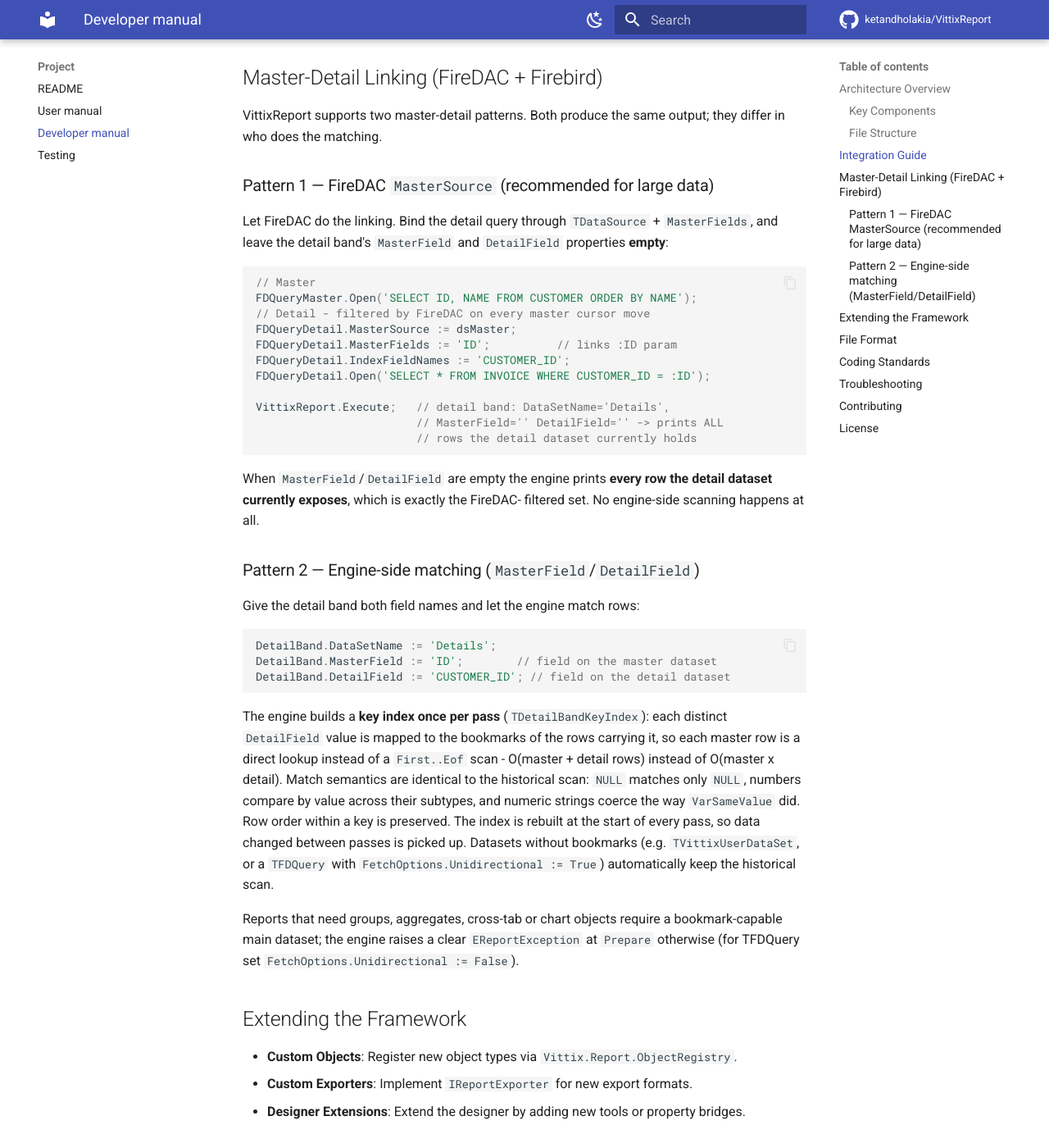
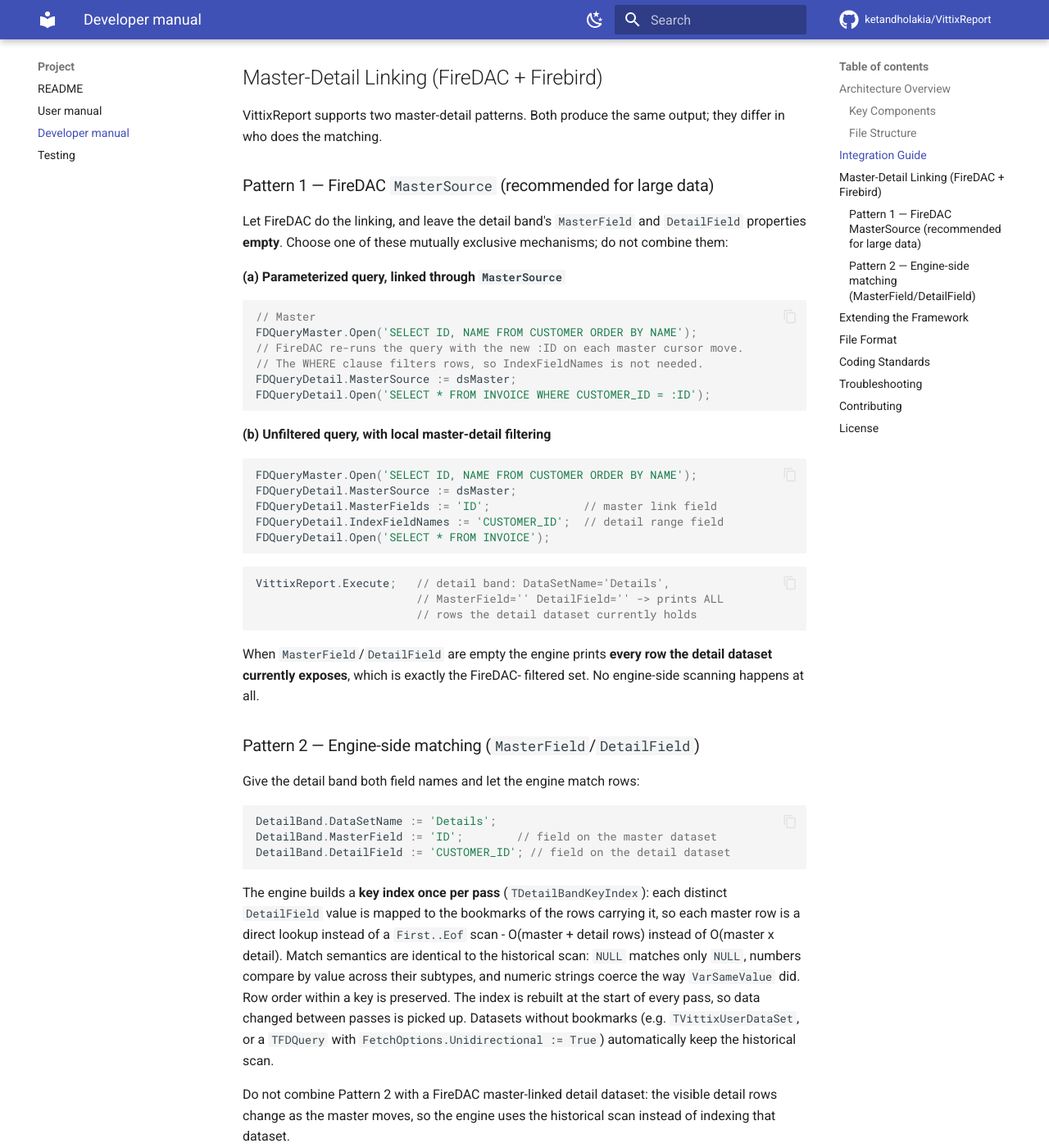
Before and after one commit to ketandholakia/VittixReport, an MkDocs documentation site: the page built from docs/developer-manual.md, in a window 1280 px wide and 1400 px high, scrolled down 1061 px. Shown: the whole window at 82% size. Built offline with MkDocs 1.6.1 and Material for MkDocs 9.7.7, drawn with Linux system fonts in a browser that asks for light colours; comment, search, counter and statistics services are not loaded; some of the changed text lies outside the part shown.

Commit message:
[chore] Reconcile FireDAC documentation

````diff
--- a/DEVELOPER_MANUAL.md
+++ b/DEVELOPER_MANUAL.md
@@ -29,19 +29,32 @@
 
 ### Pattern 1 — FireDAC `MasterSource` (recommended for large data)
 
-Let FireDAC do the linking. Bind the detail query through
-`TDataSource` + `MasterFields`, and leave the detail band's `MasterField`
-and `DetailField` properties **empty**:
+Let FireDAC do the linking, and leave the detail band's `MasterField`
+and `DetailField` properties **empty**. Choose one of these mutually
+exclusive mechanisms; do not combine them:
+
+**(a) Parameterized query, linked through `MasterSource`**
 
 ```pascal
 // Master
 FDQueryMaster.Open('SELECT ID, NAME FROM CUSTOMER ORDER BY NAME');
-// Detail - filtered by FireDAC on every master cursor move
+// FireDAC re-runs the query with the new :ID on each master cursor move.
+// The WHERE clause filters rows, so IndexFieldNames is not needed.
 FDQueryDetail.MasterSource := dsMaster;
-FDQueryDetail.MasterFields := 'ID';          // links :ID param
-FDQueryDetail.IndexFieldNames := 'CUSTOMER_ID';
 FDQueryDetail.Open('SELECT * FROM INVOICE WHERE CUSTOMER_ID = :ID');
+```
 
+**(b) Unfiltered query, with local master-detail filtering**
+
+```pascal
+FDQueryMaster.Open('SELECT ID, NAME FROM CUSTOMER ORDER BY NAME');
+FDQueryDetail.MasterSource := dsMaster;
+FDQueryDetail.MasterFields := 'ID';              // master link field
+FDQueryDetail.IndexFieldNames := 'CUSTOMER_ID';  // detail range field
+FDQueryDetail.Open('SELECT * FROM INVOICE');
+```
+
+```pascal
 VittixReport.Execute;   // detail band: DataSetName='Details',
                         // MasterField='' DetailField='' -> prints ALL
                         // rows the detail dataset currently holds
@@ -74,10 +87,16 @@
 `FetchOptions.Unidirectional := True`) automatically keep the historical
 scan.
 
-Reports that need groups, aggregates, cross-tab or chart objects require
+Do not combine Pattern 2 with a FireDAC master-linked detail dataset:
+the visible detail rows change as the master moves, so the engine uses the
+historical scan instead of indexing that dataset.
+
+Reports that need aggregates, cross-tab or chart objects require
 a bookmark-capable main dataset; the engine raises a clear
 `EReportException` at `Prepare` otherwise (for TFDQuery set
-`FetchOptions.Unidirectional := False`).
+`FetchOptions.Unidirectional := False`). Grouping does not impose this
+requirement: group bookmarks are captured only when supported, and grouped
+reports continue without bookmarks.
 
 ## Extending the Framework
 - **Custom Objects**: Register new object types via `Vittix.Report.ObjectRegistry`.
````
